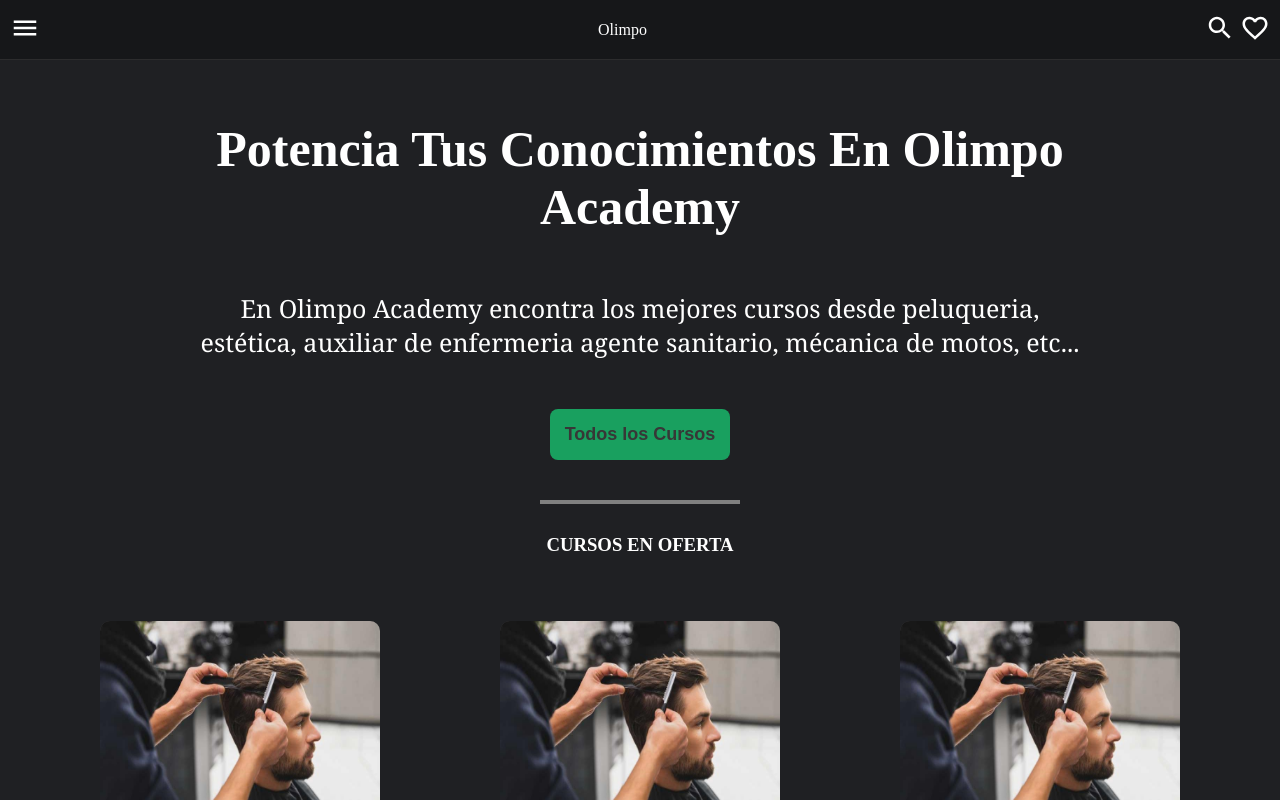
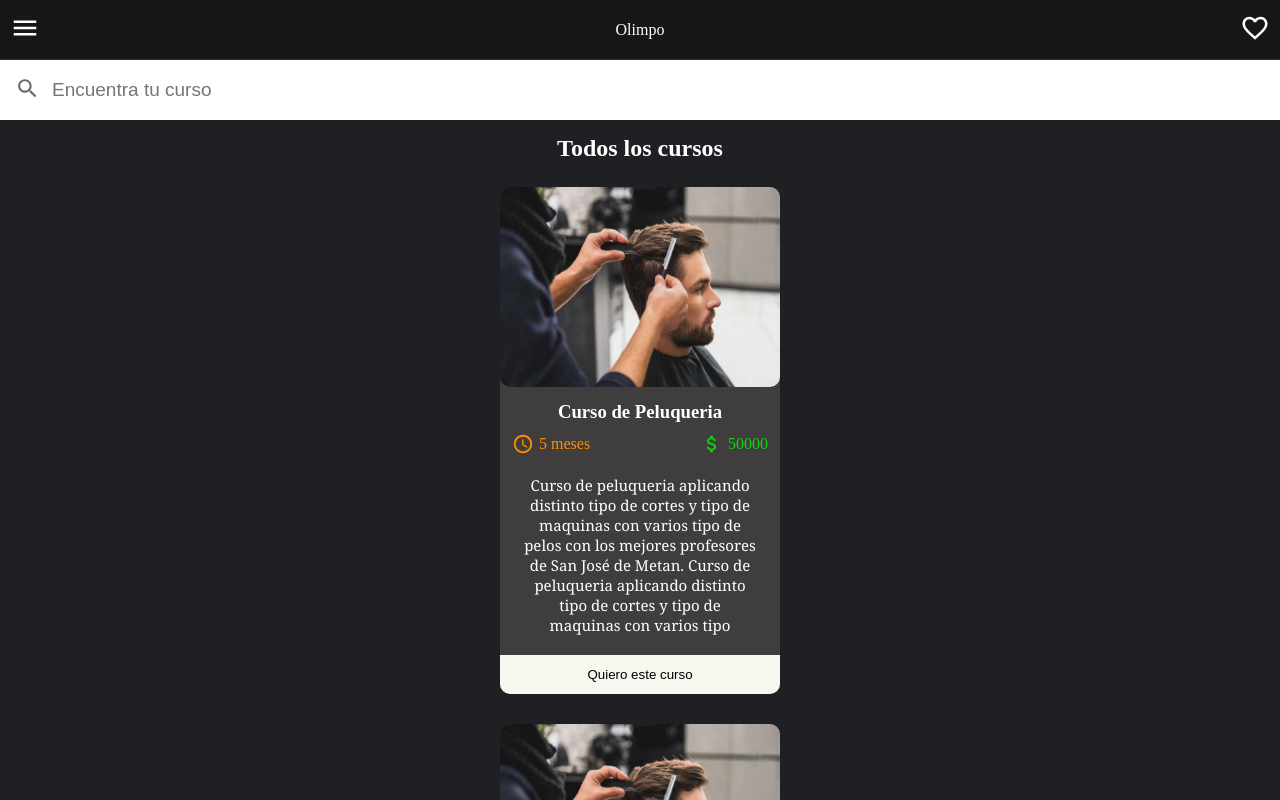
Before and after one commit to ignacioM3/Olimpo-Academy, a React (Vite) app: page /cursos in a window 1280 px wide. Shown: the top 800 px of the page. Built offline with nearby package versions, Linux system fonts and the light colour scheme.

Commit message:
page list

```diff
--- a/src/App.css
+++ b/src/App.css
@@ -9,10 +9,12 @@
 a{
     text-decoration: none;
     outline:none;
-    color: black;
+    color: white;
 }
 
-
+.bg{
+    background-color: #1f2023;;
+}
 
 .header-opacity {
     opacity: 0.8;
--- a/src/App.jsx
+++ b/src/App.jsx
@@ -1,17 +1,25 @@
 import { BrowserRouter, Routes, Route } from 'react-router-dom'
+import LayoutPublic from './layout/LayoutPublic'
 
 
 import './App.css'
-import Main2 from './components/Main2'
-import NavBar from './components/NavBar'
+import Home from './pages/Home'
+import List from './pages/List'
+
 
 function App() {
 
 
   return (
-    <div>
-      <NavBar />
-      <Main2 />
+    <div className='bg'>
+      <BrowserRouter>
+        <Routes>
+          <Route path='/' element={<LayoutPublic />}>
+            <Route index element={<Home />} />
+            <Route path='cursos' element={<List />} />
+          </Route>
+        </Routes>
+      </BrowserRouter>
     </div>
   )
 }
--- a/src/components/Main2.jsx
+++ /dev/null
@@ -1,140 +0,0 @@
-import styled from "styled-components"
-import Card from "./Card"
-
-const Main2 = () => {
-  return (
-    <Container>
-      <InfoContainer>
-        <Title>Potencia Tus Conocimientos En Olimpo Academy</Title>
-        <Description>
-          En Olimpo Academy encontra los mejores cursos desde peluqueria, estética, auxiliar de enfermeria
-          agente sanitario, mécanica de motos, etc...
-        </Description>
-
-      </InfoContainer>
-      <ButtonContainer>
-        <Button>Todos los Cursos</Button>
-      </ButtonContainer>
-
-      <Line></Line>
-
-      <Cursos>
-        <Title2>CURSOS EN OFERTA</Title2>
-        <CardContainer>
-          <Row>
-            <Card />
-            <Card />
-            <Card />
-          </Row>
-        </CardContainer>
-
-      </Cursos>
-    </Container>
-  )
-}
-
-const Container = styled.div`
-    background-color: #1f2023;
-    color: white;
-    padding-bottom: 10px;
-`
-
-const InfoContainer = styled.div`
-  padding: 20px 30px;
-
-  @media only screen and (min-width: 768px) {
-    padding: 30px 80px 20px;
-    text-align: center;
-  }
-
-  @media only screen and (min-width: 1024px){
-    padding: 30px 200px 20px;
-  }
-`
-
-const Title = styled.h1`
-  font-size: 40px;
-
-  @media only screen and (min-width: 1024px){
-    font-size: 50px;
-    margin: 30px 0;
-  }
-
-`
-const Description = styled.p`
-padding-top: 25px;
-  font-size: 18px;
-  font-family: Cambria, Cochin, Georgia, Times, 'Times New Roman', serif;
-
-  @media only screen and (max-width: 768px) {
-    font-size: 20px;
-  }
-
-
-  @media only screen and (min-width: 1024px){
-    font-size: 25px;
-    margin: 20px 0;
-  }
-`
-
-
-const ButtonContainer = styled.div`
-  display: flex;
-  align-items: center;
-  justify-content: center;
-  margin: 10px 0 40px;
-`
-const Button = styled.button`
-  padding: 12px;
-  border: none;
-  border-radius: 4px;
-  font-weight: 600;
-  cursor: pointer;
-  background-color: #19a05f;
-  color: #373737;
-
-  transition: 0.3s all ease-in;
-  &:hover{
-    background-color:#2be68c70;
-    color: black;
-  }
-
-  @media only screen and (min-width: 1024px){
-    padding: 15px;
-    font-size: 18px;
-    border-radius: 8px;
-  }
-`
-
-const Cursos = styled.div`
-
-`
-
-const Title2 = styled.h3`
-  text-align: center;
-  margin: 30px 0 40px;
-`
-
-const CardContainer = styled.div`
-   width: 100%;
-    margin: 0 auto;
-    max-width: 800px;
-
-    @media only screen and (min-width: 1024px) {
-      max-width: 1200px;
-    }
-`
-const Row = styled.div`
-    display: flex;
-    flex-wrap: wrap;
-    justify-content: center;
-`
-
-
-const Line = styled.div`
-  width: 200px;
-  margin: 20px auto;
-  border: 2px solid gray;
-`
-
-export default Main2
--- a/src/components/NavBar.jsx
+++ b/src/components/NavBar.jsx
@@ -8,6 +8,7 @@ import styled from "styled-components"
 import MenuIcon from '@mui/icons-material/Menu';
 import SearchIcon from '@mui/icons-material/Search';
 import FavoriteBorderIcon from '@mui/icons-material/FavoriteBorder';
+import { Link } from "react-router-dom";
 
 
 
@@ -34,14 +35,18 @@ const NavBar = () => {
         </Left>
 
         <Center>
-          <p>Olimpo</p>
+          <Link to="/">
+            <p>Olimpo</p>
+          </Link>
         </Center>
 
         <Right>
-          <SearchIcon className="mr-5" />
           <FavoriteBorderIcon />
         </Right>
       </Wrapper>
+      <Option>
+
+      </Option>
     </Container>
   )
 }
@@ -91,4 +96,6 @@ const Right = styled.div`
 
 `
 
+const Option = styled.div``
+
 export default NavBar
--- /dev/null
+++ b/src/layout/LayoutPublic.jsx
@@ -0,0 +1,13 @@
+import { Outlet } from 'react-router-dom'
+import NavBar from '../components/NavBar'
+
+const LayoutPublic = () => {
+  return (
+    <>
+        <NavBar />
+        <Outlet />
+    </>
+  )
+}
+
+export default LayoutPublic
--- a/src/pages/Home.jsx
+++ b/src/pages/Home.jsx
@@ -1,7 +1,144 @@
-import React from 'react'
+import { Link } from "react-router-dom"
+import styled from "styled-components"
+import Card from "../components/Card"
 
-export const Home = () => {
+const Home = () => {
   return (
-    <div>Home</div>
+    <Container>
+      <InfoContainer>
+        <Title>Potencia Tus Conocimientos En Olimpo Academy</Title>
+        <Description>
+          En Olimpo Academy encontra los mejores cursos desde peluqueria, estética, auxiliar de enfermeria
+          agente sanitario, mécanica de motos, etc...
+        </Description>
+
+      </InfoContainer>
+      <ButtonContainer>
+        <Link to="/cursos">
+          <Button>Todos los Cursos</Button>
+        </Link>
+
+      </ButtonContainer>
+
+      <Line></Line>
+
+      <Cursos>
+        <Title2>CURSOS EN OFERTA</Title2>
+        <CardContainer>
+          <Row>
+            <Card />
+            <Card />
+            <Card />
+          </Row>
+        </CardContainer>
+
+      </Cursos>
+    </Container>
   )
 }
+
+const Container = styled.div`
+    background-color: #1f2023;
+    color: white;
+    padding-bottom: 10px;
+`
+
+const InfoContainer = styled.div`
+  padding: 20px 30px;
+
+  @media only screen and (min-width: 768px) {
+    padding: 30px 80px 20px;
+    text-align: center;
+  }
+
+  @media only screen and (min-width: 1024px){
+    padding: 30px 200px 20px;
+  }
+`
+
+const Title = styled.h1`
+  font-size: 40px;
+
+  @media only screen and (min-width: 1024px){
+    font-size: 50px;
+    margin: 30px 0;
+  }
+
+`
+const Description = styled.p`
+padding-top: 25px;
+  font-size: 18px;
+  font-family: Cambria, Cochin, Georgia, Times, 'Times New Roman', serif;
+
+  @media only screen and (max-width: 768px) {
+    font-size: 20px;
+  }
+
+
+  @media only screen and (min-width: 1024px){
+    font-size: 25px;
+    margin: 20px 0;
+  }
+`
+
+
+const ButtonContainer = styled.div`
+  display: flex;
+  align-items: center;
+  justify-content: center;
+  margin: 10px 0 40px;
+`
+const Button = styled.button`
+  padding: 12px;
+  border: none;
+  border-radius: 4px;
+  font-weight: 600;
+  cursor: pointer;
+  background-color: #19a05f;
+  color: #373737;
+
+  transition: 0.3s all ease-in;
+  &:hover{
+    background-color:#2be68c70;
+    color: black;
+  }
+
+  @media only screen and (min-width: 1024px){
+    padding: 15px;
+    font-size: 18px;
+    border-radius: 8px;
+  }
+`
+
+const Cursos = styled.div`
+
+`
+
+const Title2 = styled.h3`
+  text-align: center;
+  margin: 30px 0 40px;
+`
+
+const CardContainer = styled.div`
+   width: 100%;
+    margin: 0 auto;
+    max-width: 800px;
+
+    @media only screen and (min-width: 1024px) {
+      max-width: 1200px;
+    }
+`
+const Row = styled.div`
+    display: flex;
+    flex-wrap: wrap;
+    justify-content: center;
+`
+
+
+const Line = styled.div`
+  width: 200px;
+  margin: 20px auto;
+  border: 2px solid gray;
+`
+
+export default Home
--- /dev/null
+++ b/src/pages/List.jsx
@@ -0,0 +1,75 @@
+import Search from '@mui/icons-material/Search'
+import React from 'react'
+import styled from 'styled-components'
+import Card from '../components/Card'
+
+const List = () => {
+  return (
+    <Container>
+      <SearchContainer>
+        <ButtonSubmit type="submit">
+          <Search />
+        </ButtonSubmit>
+        <input type="text" placeholder='Encuentra tu curso'/>
+      </SearchContainer>
+      <Title>Todos los cursos</Title>
+      <CardContainer >
+        <Card />
+        <Card />
+        <Card />
+        <Card />
+        <Card />
+        <Card />
+        <Card />
+        <Card />
+        <Card />
+        <Card />
+
+
+      </CardContainer>
+    </Container>
+  )
+}
+
+
+const Container = styled.div`
+  background-color: #1f2023;
+  padding-bottom: 10px;
+`
+
+const SearchContainer = styled.form`
+  background-color: white;
+  display: flex;
+  align-items: center;
+  padding: 10px 15px;
+  width: 100vw;
+  margin: 0 auto 15px;
+
+  input{
+    width: 100%;
+    height: 40px;
+    outline: none;
+    border: none;
+    font-size: 19px;
+  }
+`
+
+const ButtonSubmit = styled.div`
+  cursor: pointer;
+  margin-right: 12px;
+
+  svg{
+    font-size: 25px;
+    color: #6d6868;
+  }
+`
+const Title = styled.h2`
+
+  text-align: center;
+  color: white;
+`
+
+const CardContainer = styled.div`
+  color: white;
+`
+export default List
```
Also changed, not shown: src/components/Main.jsx (deleted, +0 -54 lines).
